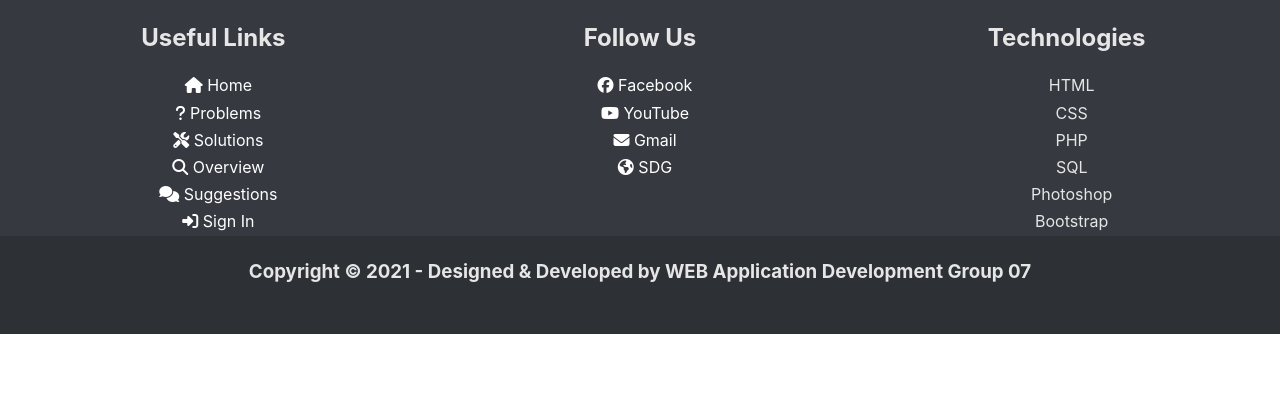
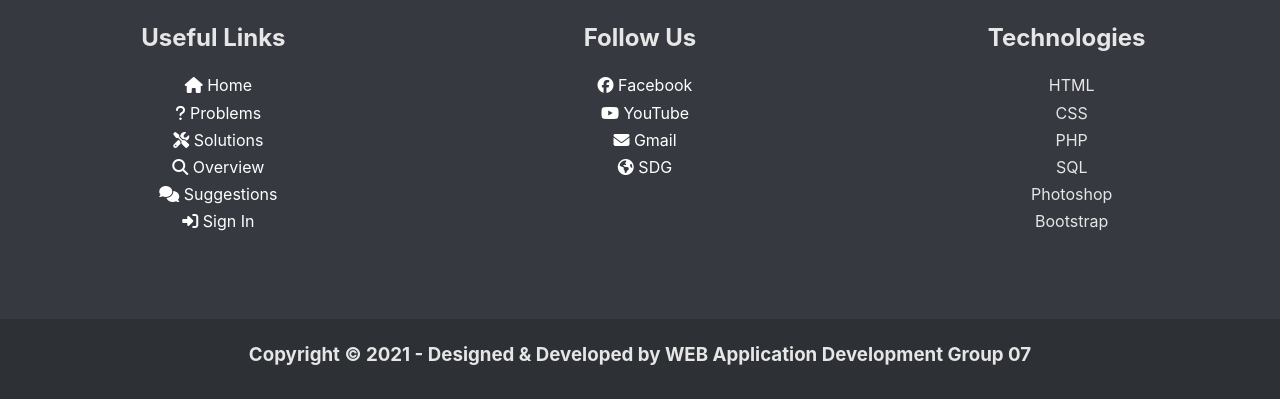
Before and after one commit to HiranyaThisiri/Group-07-WEB-PROJECT, a PHP site: page /Suggestions/Suggestions.html in a window 1280 px wide. Shown: the part 2678-3077 px from the top of the page. Run offline with PHP 8.4, Linux system fonts and the light colour scheme; some libraries are stand-ins or nearby versions.

Commit message:
Update footer_respon.css

```diff
--- a/Suggestions/footer_respon.css
+++ b/Suggestions/footer_respon.css
@@ -14,7 +14,7 @@ html {
   display: grid;
   height: 50vh;
   grid-template-columns: 1fr 1fr 1fr ;
-  grid-template-rows: 0.8fr 0.6fr;
+  grid-template-rows: 0.8fr 0.2fr;
   grid-template-areas:"content1 content2 content3"
   "footer footer footer";
   grid-gap: 0rem;
```
